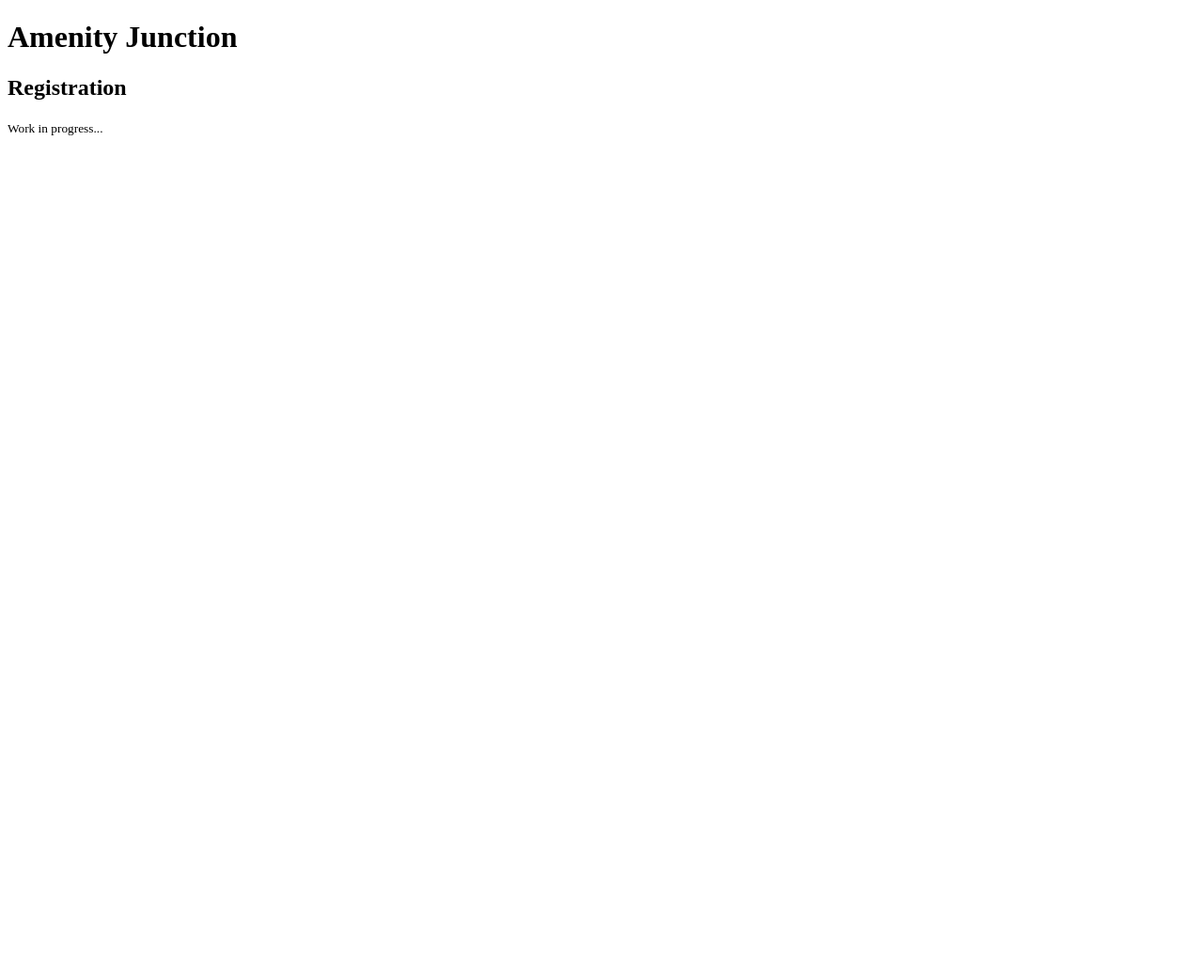
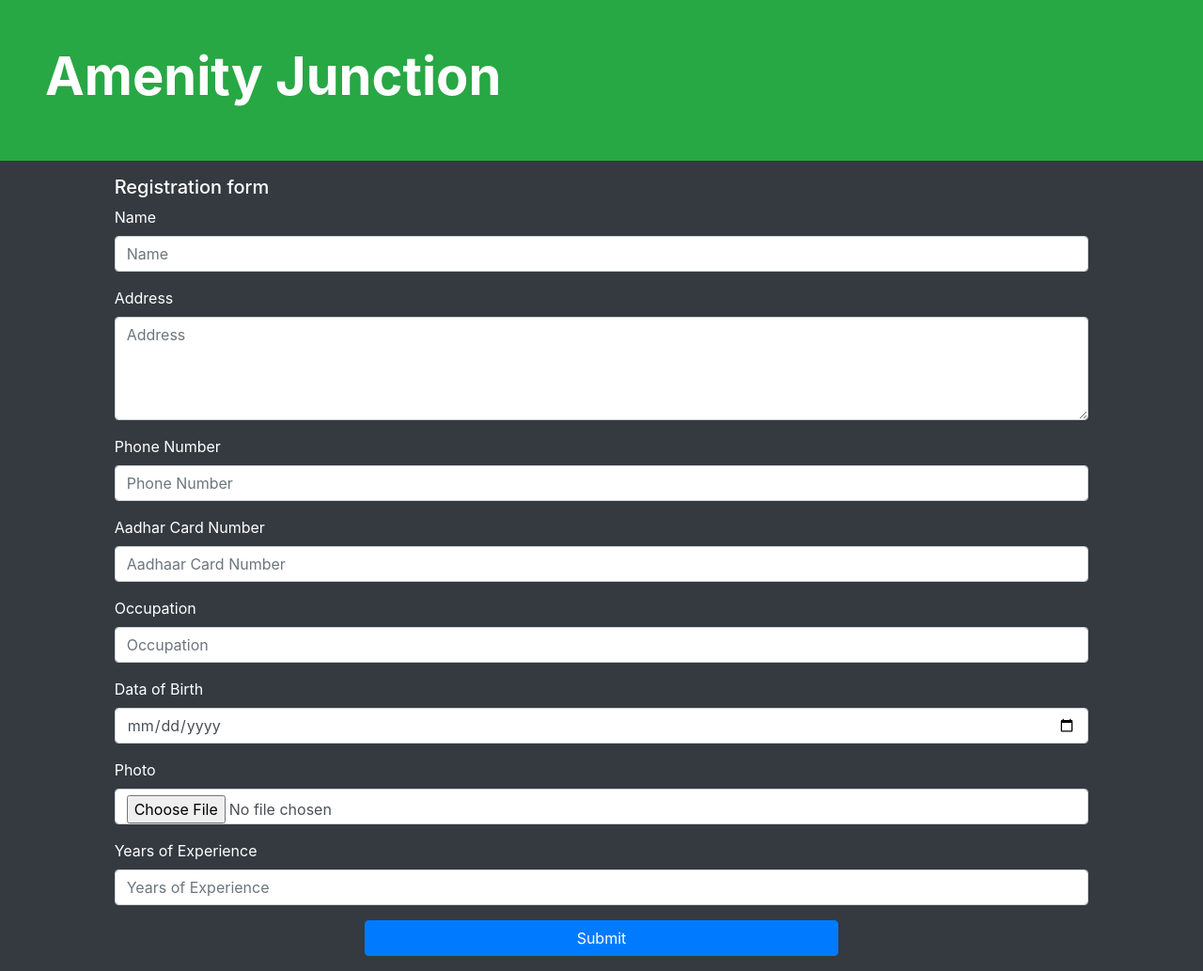
Before and after one commit to Amenity-Junction/preregister, a website: page index.html in a window 1280 px wide. Shown: the whole page at 94% size. Before the commit the page ends 800 px from the top, so only its background shows below. Drawn offline with nearby package versions, Linux system fonts and the light colour scheme.

Commit message:
Create form, Accept and proceess data in JavaScript

```diff
--- /dev/null
+++ b/data/things.js
@@ -0,0 +1,24 @@
+const debug = (...args) => { console.log(...args) };
+
+$(() => {
+	$('#form').submit(e => {
+		e.preventDefault();
+		let values = [
+			'name',
+			'address',
+			'phone',
+			'aadhaar',
+			'occupation',
+			'dob',
+			'exp'
+		];
+		window.data = {};
+		for (const key of values) {
+			const value = $(`#${key}`).val();
+			window.data[key] = value;
+			debug(key, value);
+		}
+		window.data['photo'] = $('#photo').get(0).files[0];
+		debug(key, value);
+	});
+});
--- a/index.html
+++ b/index.html
@@ -9,10 +9,69 @@
 		<meta name='author' content='Param Siddharth'/>
 		<meta name='copyright' content='© Amenity Junction 2021'/>
 		<meta name='robots' content='index,follow'/>
+		<link rel='shortcut icon' href='favicon.ico' />
+		<link rel='icon' href='favicon.ico' />
+		<link rel='stylesheet' href='node_modules/bootstrap/dist/css/bootstrap.min.css'/>
+		<link rel='stylesheet' href='data/style.css'/>
+		<script defer src='node_modules/jquery	/dist/jquery.min.js'></script>
+		<script defer src='node_modules/bootstrap/dist/js/bootstrap.bundle.js'></script>
+		<script defer src='data/things.js'></script>
 	</head>
 	<body>
-		<h1>Amenity Junction</h1>
-		<h2>Registration</h2>
-		<small>Work in progress...</small>
+		<header class='jumbotron container-fluid bg-success rounded-0 p-4 p-md-5 mb-0'>
+			<div class='row'>
+				<h1 class='col-12 display-4 d-none d-md-block font-weight-bold text-white'>Amenity Junction</h1>
+				<h1 class='col-12 text-center h3 d-md-none font-weight-bold text-white'>Amenity Junction</h1>
+			</div>
+		</header>
+		<main class='container-fluid pt-3 pb-3 bg-dark text-white mt-0'>
+			<div class='row'>
+				<div class='col-12 col-md-10 offset-md-1'>
+					<div class='h5'>Registration form</div>
+				</div>
+			</div>
+			<div class='row'>
+				<form id='form' class='col-12 col-md-10 offset-md-1'>
+					<div class='form-group'>
+						<label for='name'>Name</label>
+						<input required type='text' name='name' id='name' class='form-control' placeholder='Name' />
+					</div>
+					<div class='form-group'>
+						<label for='address'>Address</label>
+						<textarea required rows='4' id='address' class='form-control'
+							placeholder='Address'></textarea>
+					</div>
+					<div class='form-group'>
+						<label for='phone'>Phone Number</label>
+						<input required type='tel' name='phone' id='phone' class='form-control' placeholder='Phone Number' />
+					</div>
+					<div class='form-group'>
+						<label for='aadhaar'>Aadhar Card Number</label>
+						<input required type='text' name='aadhaar' id='aadhaar' class='form-control' placeholder='Aadhaar Card Number' />
+					</div>
+					<div class='form-group'>
+						<label for='occupation'>Occupation</label>
+						<input required type='text' name='occupation' id='occupation' class='form-control' placeholder='Occupation' />
+					</div>
+					<div class='form-group'>
+						<label for='dob'>Data of Birth</label>
+						<input required type='date' name='dob' id='dob' class='form-control' placeholder='Date of Birth' />
+					</div>
+					<div class='form-group'>
+						<label for='photo'>Photo</label>
+						<input type='file' name='photo' id='photo' class='form-control' />
+					</div>
+					<div class='form-group'>
+						<label for='exp'>Years of Experience</label>
+						<input type='number' name='exp' id='exp' class='form-control' placeholder='Years of Experience' />
+					</div>
+					<div class='row'>
+						<div class='col-12 col-md-6 offset-md-3'>
+							<button type="submit" class="btn btn-block btn-primary">Submit</button>
+						</div>
+					</div>
+				</form>
+			</div>
+		</main>
 	</body>
 </html>
```
Also changed, not shown: data/style.css (added), favicon.ico (added).
